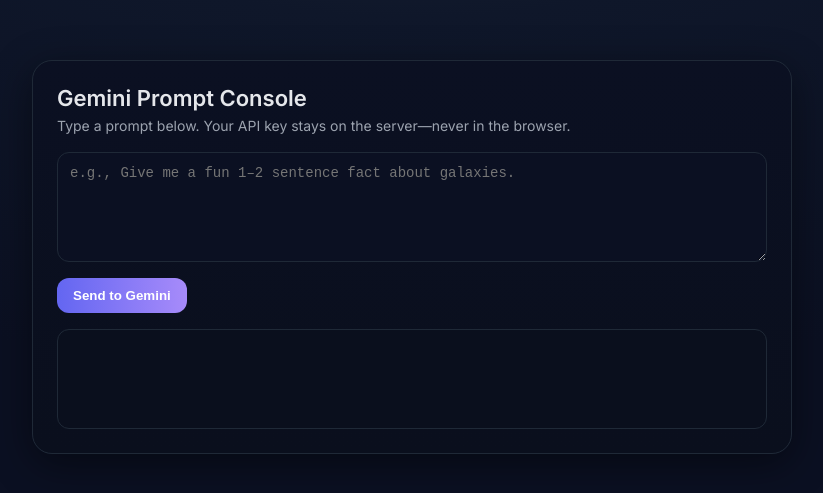
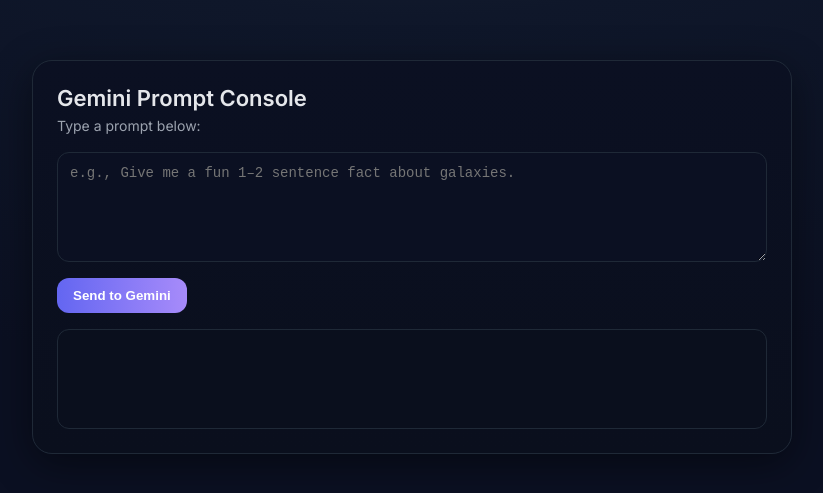
Before and after one commit to abigailkeene/gemini-web, a website: page public/index.html in a window 1280 px wide. Shown: the part 143-636 px from the top of the page, without its empty margins (228-1051 px from the left). Drawn offline with Linux system fonts and the light colour scheme.

Commit message:
Update index.html

```diff
--- a/public/index.html
+++ b/public/index.html
@@ -55,7 +55,7 @@
 <body>
   <div class="card">
     <h1>Gemini Prompt Console</h1>
-    <p class="sub">Type a prompt below. Your API key stays on the server—never in the browser.</p>
+    <p class="sub">Type a prompt below:</p>
 
     <textarea id="prompt" placeholder="e.g., Give me a fun 1–2 sentence fact about galaxies."></textarea>
     <div class="row">
```
